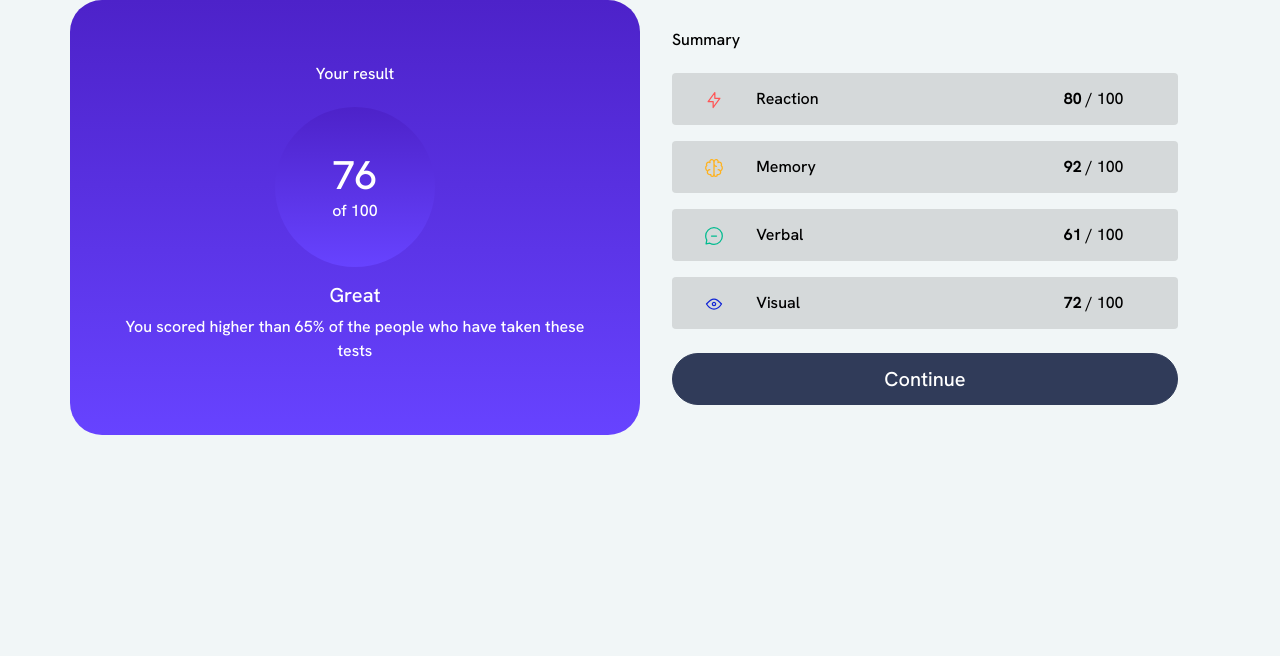
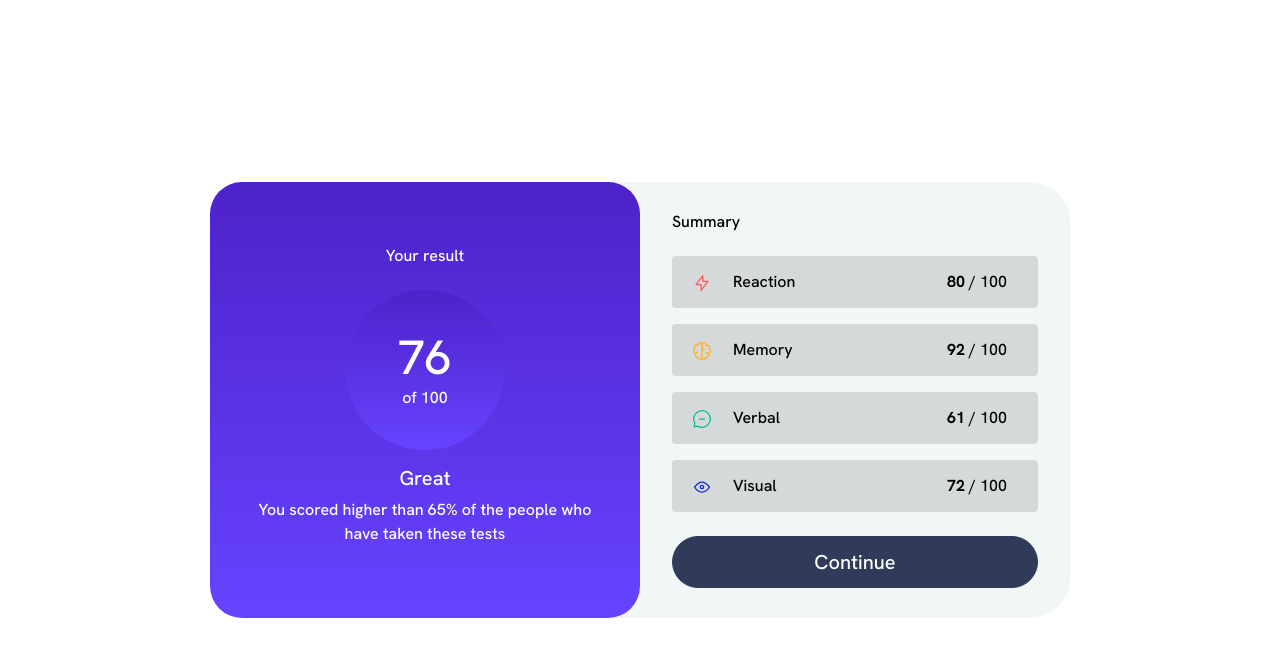
Before and after one commit to Johan-Hennius/results-summary-component-challenge, a plain HTML site: page index.html in a window 1280 px wide. Drawn offline with nearby package versions, Linux system fonts and the light colour scheme.

Commit message:
Final tweaks made

```diff
--- a/assets/css/style.css
+++ b/assets/css/style.css
@@ -21,6 +21,7 @@ body {
   font-family: 'Hanken Grotesk', sans-serif;
   text-align: center;
   color: white;
+  min-height: 100vh;
 }
 
 h1,
@@ -32,9 +33,13 @@ p {
 }
 
 .wrapper {
-  height: 100vh;
-  width: 100vw;
+  min-height: 100vh;
+  display: grid;
+  justify-content: center;
+  align-content: center;
+}
 
+.container {
   background-color: rgb(241, 246, 247);
 }
 
@@ -124,4 +129,13 @@ p {
     color: black;
     padding: 1.5rem 2rem;
   }
+
+  .container {
+    border-radius: 2.5rem;
+  }
+
+  h1 {
+    font-size: 3rem;
+  }
+
 }
--- a/index.html
+++ b/index.html
@@ -15,7 +15,7 @@
 <body>
 
     <section class="wrapper">
-        <div class="container">
+        <div class="container mx-auto my-auto">
             <div class="row align-items-center">
                 <div class="col-xs-12 col-md-6 px-5 blue-bg">
                     <div class="blue-bg-wrapper d-flex flex-column justify-content-between">
```
